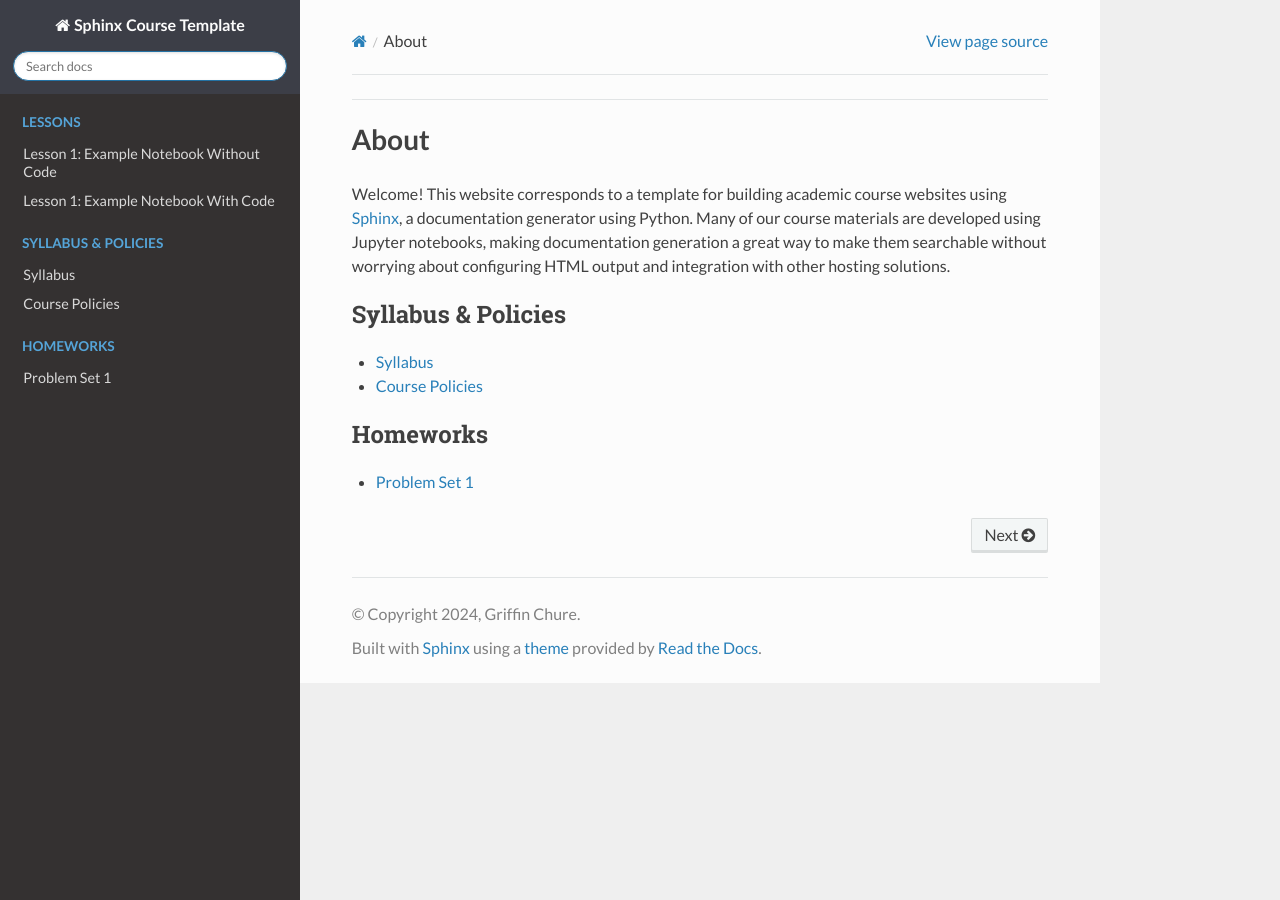
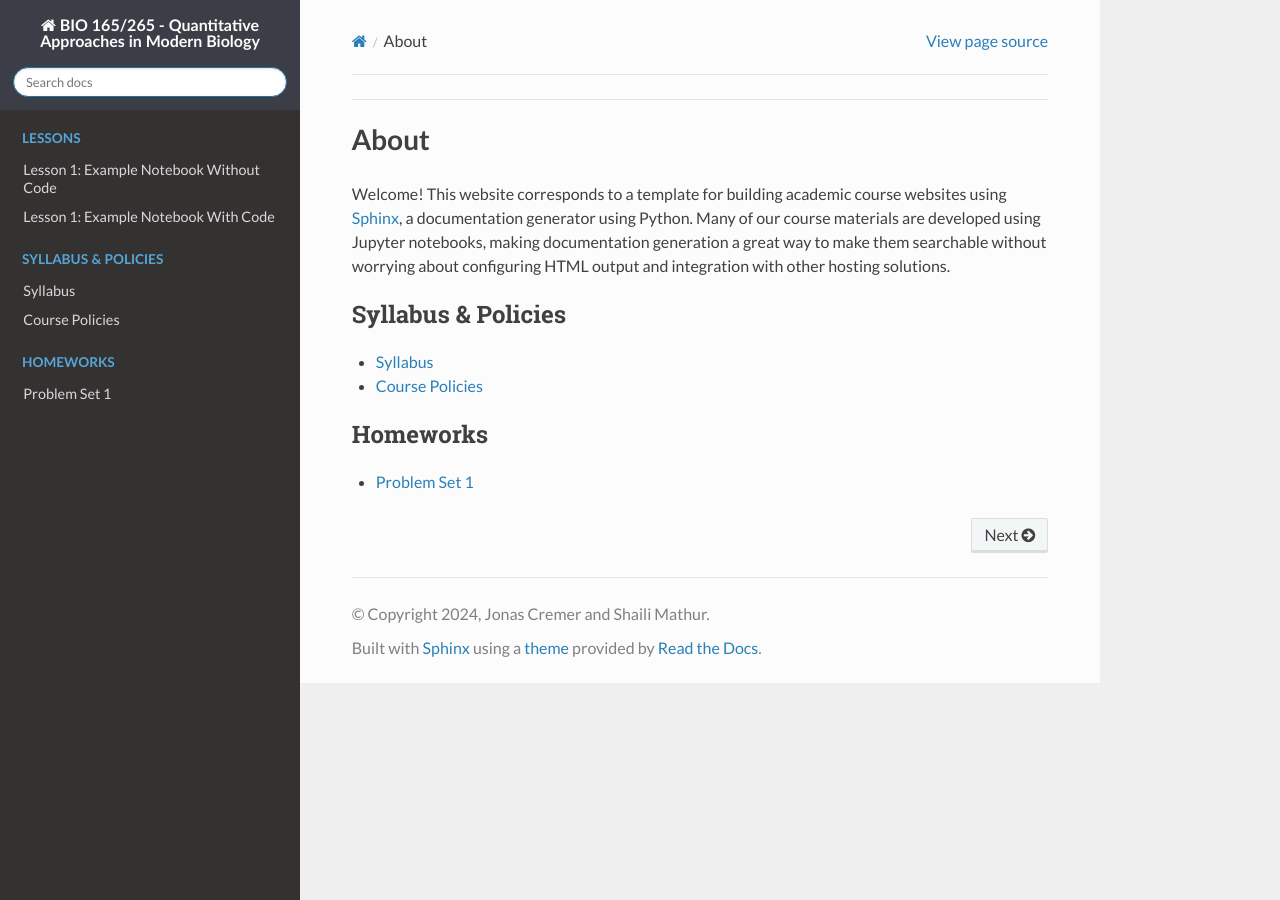
Before and after one commit to BIO165/BIO165, a Sphinx documentation site: the page built from source/index.rst, in a window 1280 px wide. Built offline with Sphinx 7.4.7 and the Read the Docs theme 2.0.0, drawn with Linux system fonts in a browser that asks for light colours.

Commit message:
Update conf.py

```diff
--- a/source/conf.py
+++ b/source/conf.py
@@ -6,9 +6,9 @@
 # -- Project information -----------------------------------------------------
 # https://www.sphinx-doc.org/en/master/usage/configuration.html#project-information
 
-project = 'Sphinx Course Template'
-copyright = '2024, Griffin Chure'
-author = 'Griffin Chure'
+project = 'BIO 165/265 - Quantitative Approaches in Modern Biology '
+copyright = '2024, Jonas Cremer and Shaili Mathur'
+author = 'Jonas Cremer'
 release = '0.0.1'
 
 # -- General configuration ---------------------------------------------------
```
